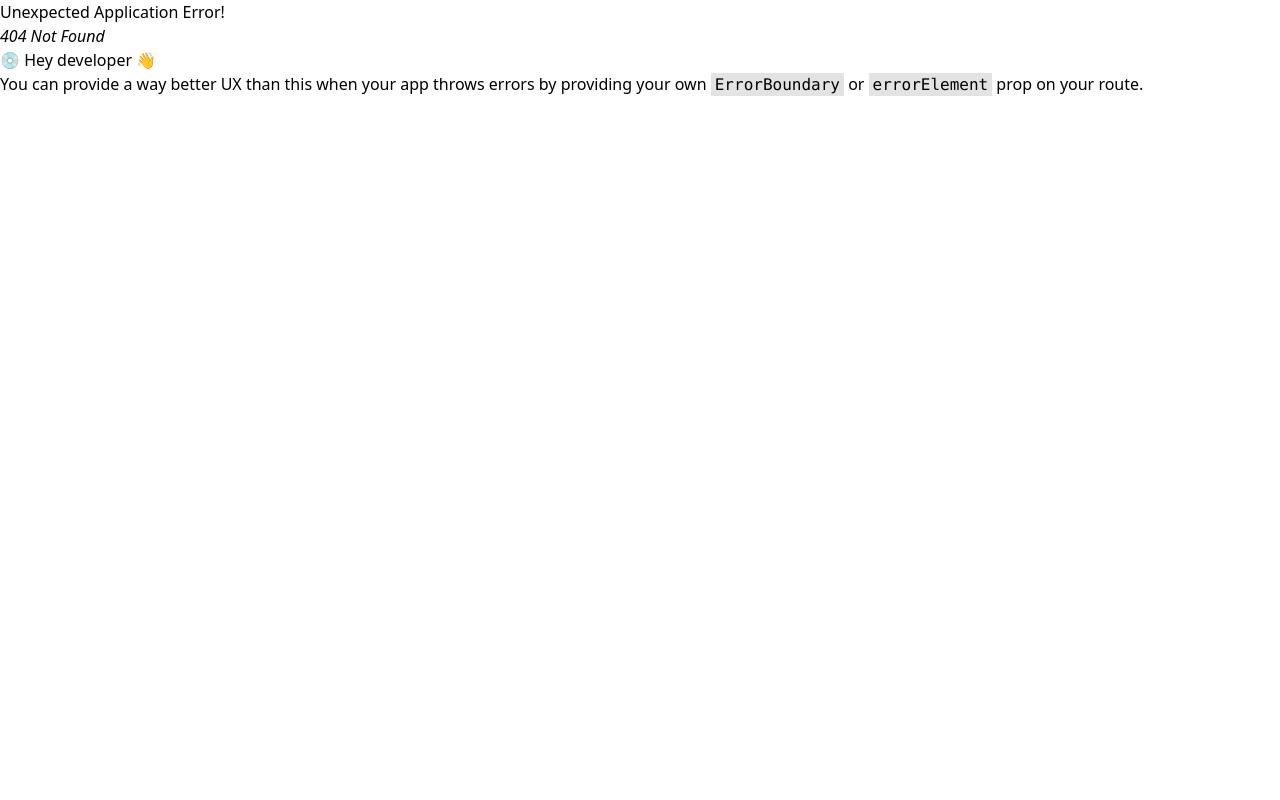
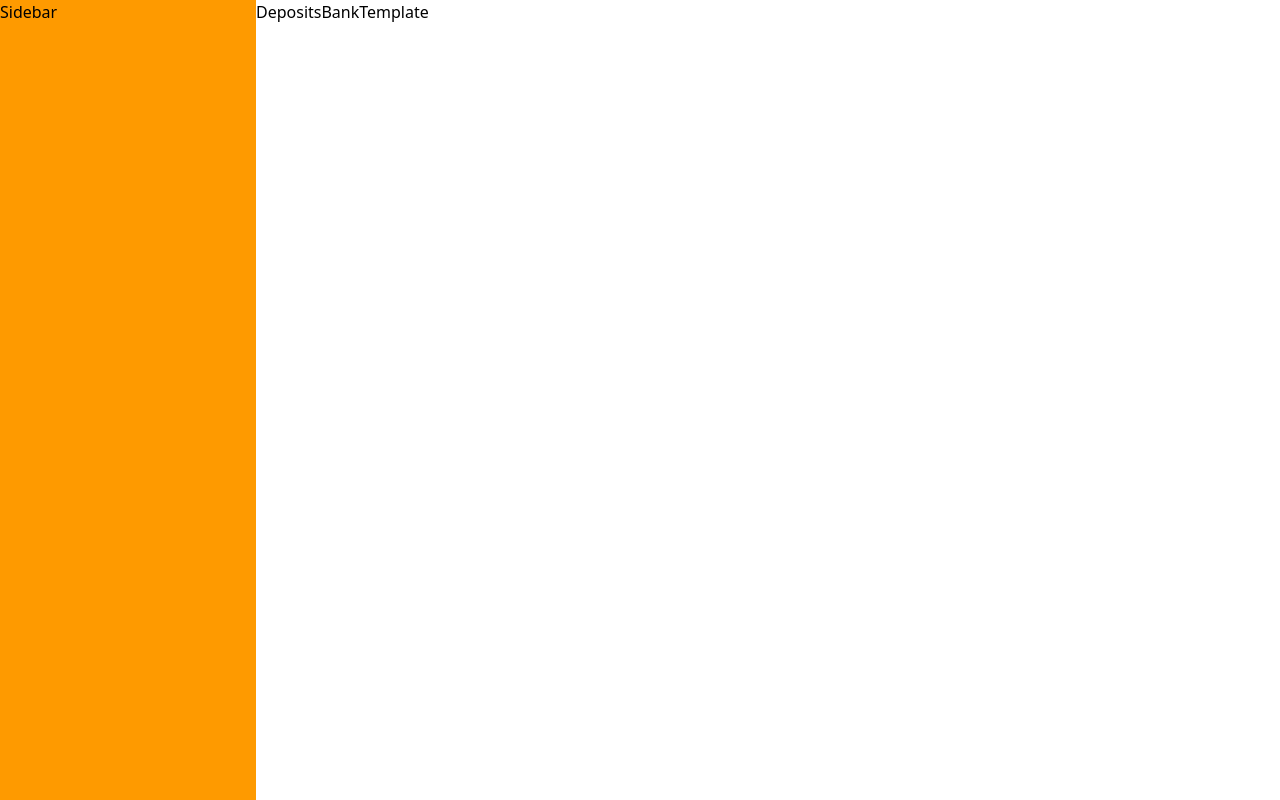
Before and after one commit to ndelacruz-2023048/Bank_Obama_Frontend, a React (Vite) app: page /deposits in a window 1280 px wide. Before the commit this address had no page. Built offline with nearby package versions, Linux system fonts and the light colour scheme.

Commit message:
Se agrega la ruta y archivos necesarios para depositos

```diff
--- /dev/null
+++ b/src/Page/DepositsBankPage.jsx
@@ -0,0 +1,8 @@
+import React from 'react'
+import { DepositsBankTemplate } from '../components/template/DepositsBankTemplate';
+
+export const DepositsBankPage = () => {
+  return (
+    <DepositsBankTemplate />
+  )
+}
--- /dev/null
+++ b/src/components/template/DepositsBankTemplate.jsx
@@ -0,0 +1,7 @@
+import React from 'react'
+
+export const DepositsBankTemplate = () => {
+  return (
+    <div>DepositsBankTemplate</div>
+  )
+}
```
Also changed, not shown: src/routers/routes.jsx (+6 -1 lines).
